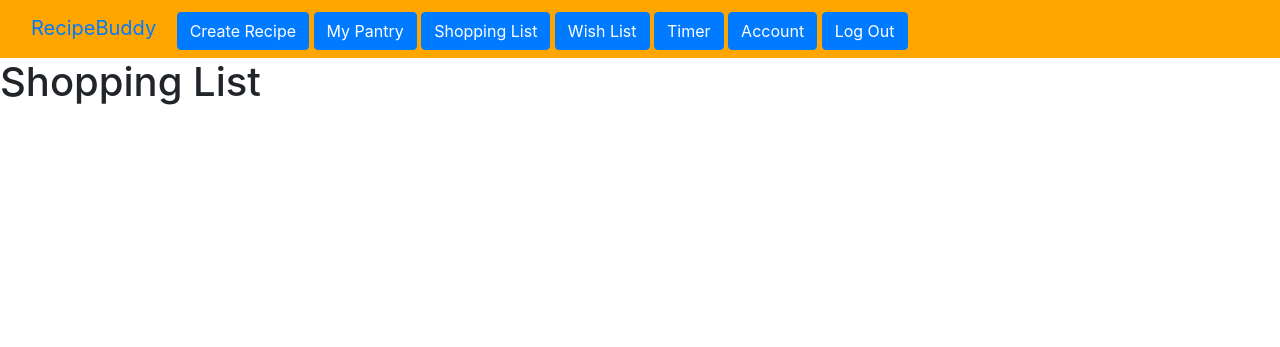
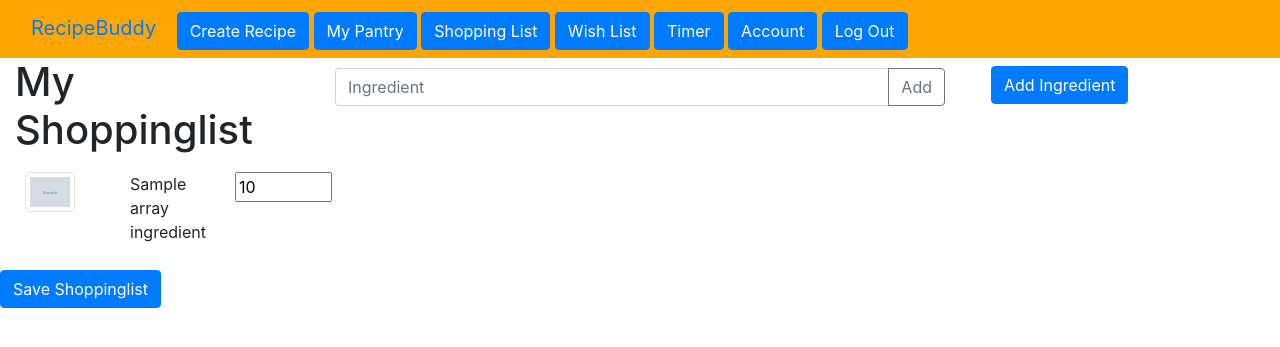
Before and after one commit to magnusjw/recipebuddy, a PHP site: template views/html/shopping_list.php in a window 1280 px wide. Shown: the top 347 px of the page. Run offline with PHP 8.4, Linux system fonts and the light colour scheme; the template is opened without the code that fills it: most values are stand-ins (such as "Sample title", 1, 10 or a date in 2020); grey boxes marked "Sample" are stand-in pictures.

Commit message:
sign up problem fixed and shopping list added

```diff
--- a/controllers/LoginController.php
+++ b/controllers/LoginController.php
@@ -15,6 +15,9 @@ if(isset($_POST["login"])){
         exit();
     }
     else{
+        echo '<script language="javascript">';
+        echo 'alert("Wrong password !")';
+        echo '</script>';
         require_once ('views/html/login.php');
     }
 }
--- a/controllers/WishListController.php
+++ b/controllers/WishListController.php
@@ -27,9 +27,9 @@ if(isset($_POST)){
             if (isset($_POST[$newDeleteWish])) {
                 $tmp_db_wishlist2 = Database_Gateway::getInstance()->getWishlist($user_id);
                 $wishlist_id = 0;
-                print ("Wish: ");
-                print($_POST["onewish".strval($num)]);
-                print (" ");
+              //  print ("Wish: ");
+              //  print($_POST["onewish".strval($num)]);
+             //   print (" ");
 
                 if ($tmp_db_wishlist2->num_rows > 0) {
                     while ($row = $tmp_db_wishlist2->fetch_assoc()) {
--- a/views/html/shopping_list.php
+++ b/views/html/shopping_list.php
@@ -7,5 +7,126 @@
 include_once "headband.html";
 ?>
 <body>
-    <h1>Shopping List</h1>
+<link rel="stylesheet" href="views/css/pantry_stylesheet.css">
+<div class="container-fluid">
+    <div class="row">
+        <div class="col-md-3">
+            <h1>My Shoppinglist</h1>
+        </div>
+        <script src="https://code.jquery.com/jquery-1.12.4.min.js"></script>
+        <script type="text/javascript">
+            $(document).ready(function(){
+                $('.search-box .input-group input[type="text"]').on("keyup input", function(){
+                    /* Get input value on change */
+                    var inputVal = $(this).val();
+                    var resultDropdown = $('.search-box .result');
+                    if(inputVal.length){
+                        $.get("controllers/backend-search.php?func=get_results", {term: inputVal}).done(function(data){
+                            console.log("searching");
+                            resultDropdown.html(data);
+                        });
+                    } else{
+                        resultDropdown.empty();
+                    }
+                });
+
+                // Set search input value on click of result item
+                $(document).on("click", ".search-box .result p", function(){
+                    $(this).parents(".search-box").find('input[type="text"]').val($(this).text());
+                    $(this).parent(".result").empty();
+                });
+
+                $(document).on("click",".search-box .input-group .input-group-append .btn",function () {
+                    var inputVal = $('.search-box .input-group input[type="text"]').val();
+                    var php_var = "<?php echo $user_id; ?>";
+                    var ingredientDisplay = $('[name="ingredient-display"]');
+                    $.get("controllers/backend-search.php?func=add_ingredient_to_shoppinglist", {term: inputVal,iduser: php_var}).done(function(data){
+                        // Display the returned data in browser
+                        ingredientDisplay.append(data);
+                    });
+                    console.log("click");
+                })
+            });
+        </script>
+        <div class="col-md-6">
+            <div class="search-box">
+                <div class="input-group mb-3">
+                    <input type="text" class="form-control" placeholder="Ingredient" aria-describedby="basic-addon">
+                    <div class="input-group-append">
+                        <button class="btn btn-outline-secondary" type="button">Add</button>
+                    </div>
+                </div>
+                <div class="result"></div>
+            </div>
+        </div>
+
+        <div class="col-md-3">
+            <form class="form-inline form-control-lg">
+                <Button type="button" class="btn btn-primary" data-toggle="modal" data-target="#myModal">Add Ingredient</Button>
+            </form>
+        </div>
+    </div>
+</div>
+
+<!-- Modal -->
+<div id="myModal" class="modal fade" role="dialog">
+    <div class="modal-dialog">
+        <!-- Modal content-->
+        <div class="modal-content">
+            <div class="modal-header">
+                <h4 class="modal-title">Add a new ingredient</h4>
+            </div>
+            <form action="index?action=shopping_list" method="post" enctype="multipart/form-data">
+                <div class="modal-body">
+                    <div class="form-group">
+                        <label for="ingredientName">Ingredient's Name : </label>
+                        <input type="text" class="form-control" id="ingredientName" name="ingredientName" placeholder="Enter name">
+                    </div>
+                    <div class="form-group">
+                        <label for="category">Select a category</label>
+                        <select class="form-control" id="category" name="category">
+                            <option>Meat</option>
+                            <option>Vegetable</option>
+                            <option>Fruit</option>
+                            <option>Egg</option>
+                            <option>Milk</option>
+                            <option>Fat</option>
+                            <option>Sugar</option>
+                        </select>
+                    </div>
+                    <div class="form-group">
+                        <label for="fileToUpload">Select a picture</label>
+                        <input type="file" class="form-control-file" id="fileToUpload" name="fileToUpload" accept="image/*">
+                    </div>
+                </div>
+                <div class="modal-footer">
+                    <button type="submit" class="btn btn-default" name="add_ingredient">Add</button>
+                    <button type="button" class="btn btn-default" data-dismiss="modal">Cancel</button>
+                </div>
+            </form>
+        </div>
+    </div>
+</div>
+
+<form action="index?action=shopping_list"  method="post">
+    <div class="container-fluid" name="ingredient-display">
+        <?php foreach ($array_ingredient as $ingredient){
+            echo '<div class="ingredient row">';
+            echo '<input type="hidden" name="ingredientId[]" value="'.$ingredient->getId().'">';
+            echo '<div class="col-md-1">';
+            echo '<img name="path[]" src="'.$ingredient->getPicture().'" alt="..." class="img-thumbnail" width="50" height="50">';
+            echo '</div>';
+            echo '<div class="col-md-1">';
+            echo '<p name="name[]">'.$ingredient->getName().'</p>';
+            echo '</div>';
+            echo '<div class="col-md-1">';
+            echo '<input name="quantity[]" type="number" name="quantity" value="'.$ingredient->getQuantity().'" min="0" max="100">';
+            echo '</div>';
+            echo '</div>';
+        }
+        ?>
+    </div>
+    <button type="submit" class="btn btn-primary" name="save_ingredients">Save Shoppinglist</button>
+</form>
+
 </body>
--- a/views/html/signup.php
+++ b/views/html/signup.php
@@ -62,4 +62,5 @@
                         <button name="signup" type="submit" class="btn btn-primary">Create Account</button>
                     </div>
                 </div>
+
 </body>
```
Also changed, not shown: controllers/ShoppingListController.php (+65 -0 lines), controllers/backend-search.php (+23 -0 lines), database/Database_Gateway.php (+33 -7 lines), views/html/login.php (+4 -3 lines).
